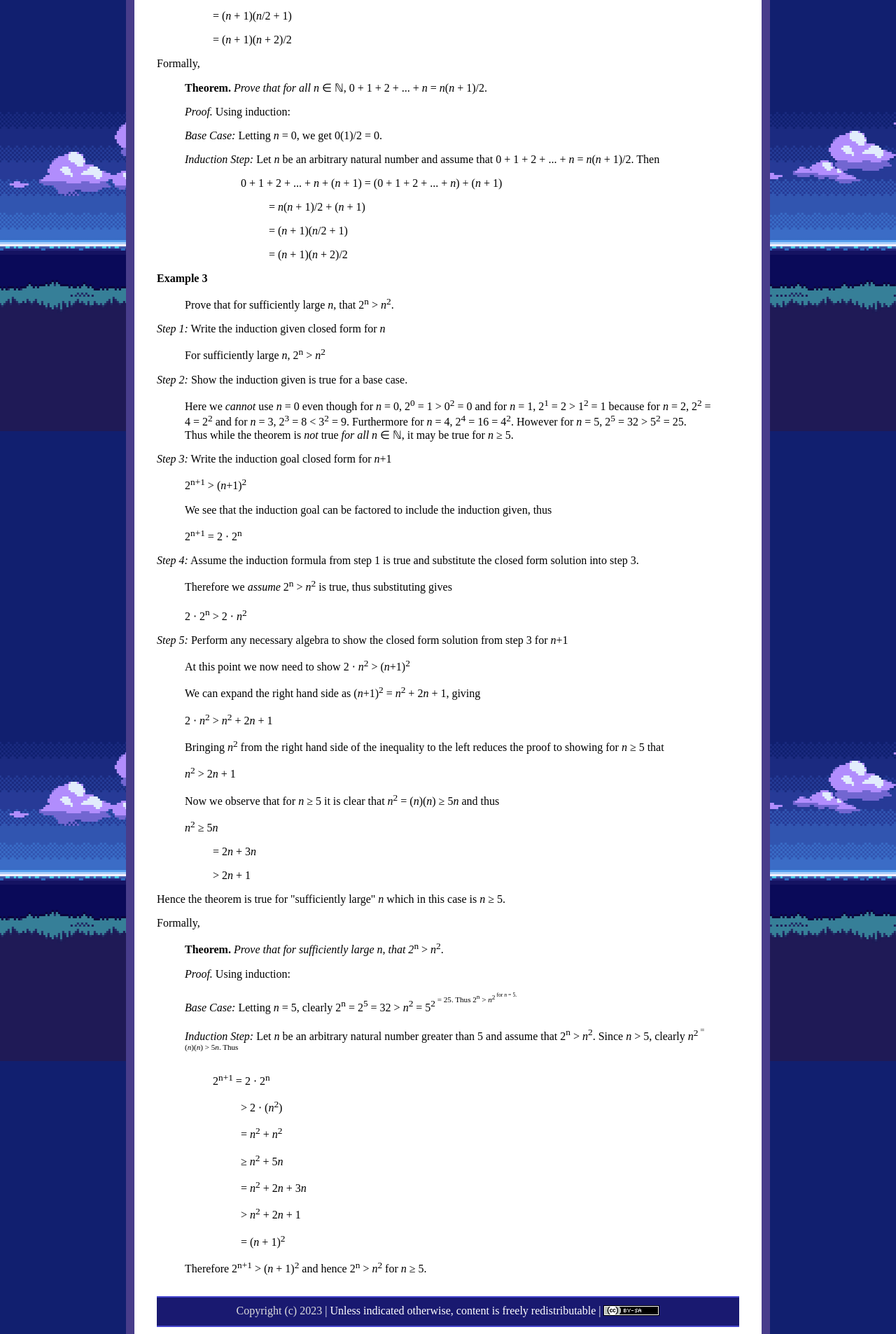
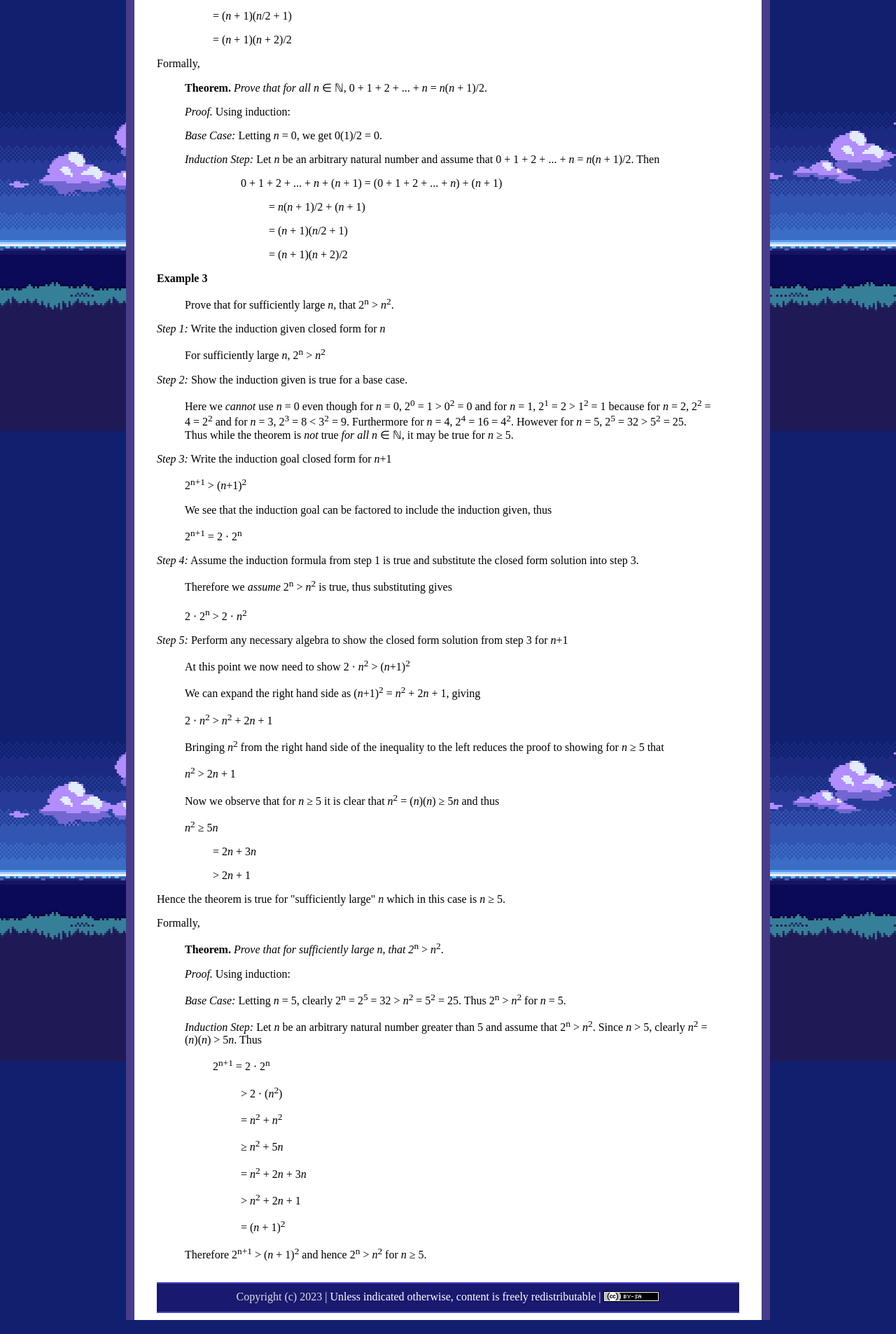
Before and after one commit to ycpcs/ece335-summer2023, a Jekyll site: the page built from lectures/lecture16.md, in a window 1280 px wide. Shown: the part 2084-3990 px from the top of the page at 70% size. Built offline with Jekyll 4.4.1, drawn with Linux system fonts in a browser that asks for light colours.

```diff
--- a/lectures/lecture16.md
+++ b/lectures/lecture16.md
@@ -202,10 +202,10 @@ Formally,
 >
 > *Proof.* Using induction:
 >
-> *Base Case:* Letting *n* = 5, clearly 2<sup>n</sup> = 2<sup>5</sup> = 32 \> *n*<sup>2</sup> = 5<sup>2<sup> = 25. Thus 2<sup>n</sup> \> *n*<sup>2<sup> for *n* = 5.
+> *Base Case:* Letting *n* = 5, clearly 2<sup>n</sup> = 2<sup>5</sup> = 32 \> *n*<sup>2</sup> = 5<sup>2</sup> = 25. Thus 2<sup>n</sup> \> *n*<sup>2</sup> for *n* = 5.
 >
 > *Induction Step:* Let *n* be an arbitrary natural number greater than
-> 5 and assume that 2<sup>n</sup> \> *n*<sup>2</sup>. Since *n* \> 5, clearly *n*<sup>2<sup> = (*n*)(*n*) \> 5*n*. Thus
+> 5 and assume that 2<sup>n</sup> \> *n*<sup>2</sup>. Since *n* \> 5, clearly *n*<sup>2</sup> = (*n*)(*n*) \> 5*n*. Thus
 >
 > > 2<sup>n+1</sup> = 2 ⋅ 2<sup>n</sup>
 > >
```
